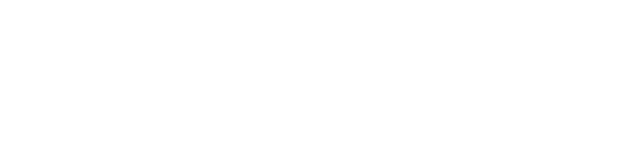
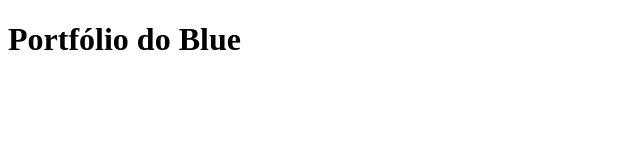
Before and after one commit to TioBlue/portfolio, a plain HTML site: page index.html in a window 1280 px wide. Shown: the whole page, without its empty margins (0-640 px from the left). Drawn offline with Linux system fonts and the light colour scheme.

Commit message:
adicionando titulo

```diff
--- a/index.html
+++ b/index.html
@@ -8,6 +8,7 @@
     <link rel="stylesheet" href="/src/styles/globals.css">
 </head>
 <body>
+    <h1>Portfólio do Blue</h1>
 
     <script
     src="/src/script/script.js"></script>
```
